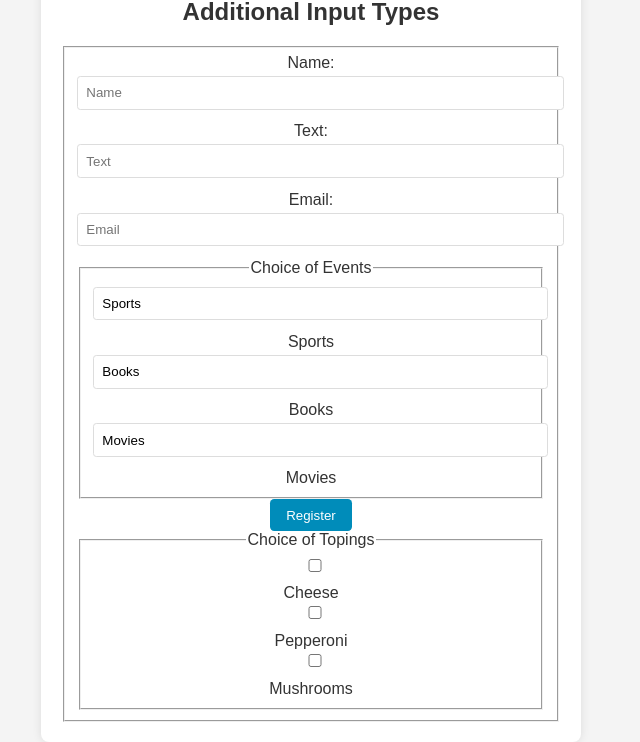
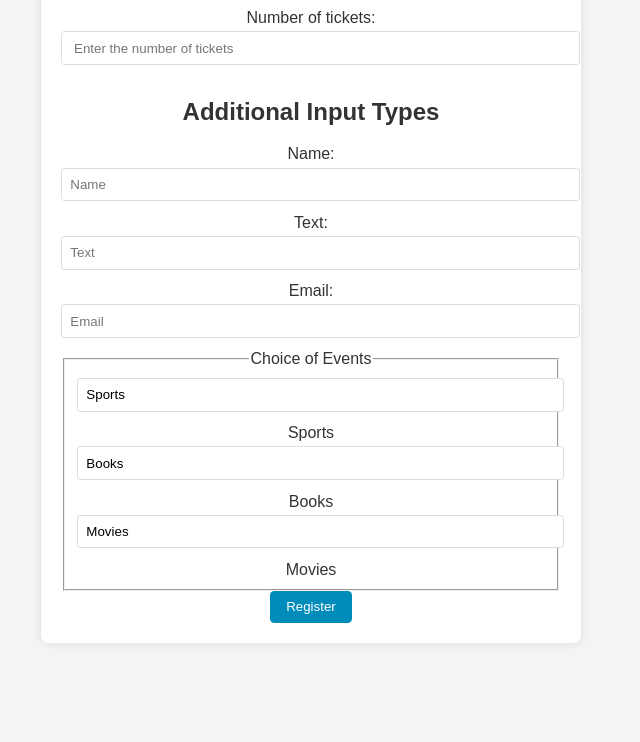
Before and after one commit to Hasratdeep/Hasratdeep_Kaur_lab_04, a plain HTML site: page index.html in a window 1280 px wide. Shown: the part 124-866 px from the top of the page, without its empty margins (329-969 px from the left). After the commit the page ends 800 px from the top, so only its background shows below. Drawn offline with Linux system fonts and the light colour scheme.

Commit message:
Updated the index.html file

```diff
--- a/index.html
+++ b/index.html
@@ -13,7 +13,6 @@
             <input type="number" id="numTickets" name="numTickets"
             min="1" max="15" placeholder=" Enter the number of tickets" required />
 			<h2>Additional Input Types</h2>
-			<fieldset>
 			<label for="name">Name:</label>
 			<input type="text" id="name" name="name" placeholder="Name" required />
 			<label for="text">Text:</label>
@@ -23,24 +22,14 @@
 			<fieldset>
 				<legend>Choice of Events</legend>
 				<input type="Event" id="Event1" name="Event 1" value="Sports" />
-				<label for="Event1">Sports</label><br />
+				<label for="Event1">Sports</label>
 				<input type="Event" id="Event2" name="Event2" value="Books" />
-				<label for="Event2">Books</label><br />
+				<label for="Event2">Books</label>
 				<input type="Event" id="Event3" name="Event3" value="Movies" />
-				<label for="Event3">Movies</label><br />
+				<label for="Event3">Movies</label>
 			</fieldset>
 			<button type="submit">Register</button>
 		</form>
 		<script src="script.js"></script>
 	</body>
 </html>
-
-<fieldset>
-    <legend>Choice of Topings</legend>
-    <input type="checkbox" id="topping1" name="topping1" value="cheese" />
-    <label for="topping1">Cheese</label><br />
-    <input type="checkbox" id="topping2" name="topping2" value="pepperoni" />
-    <label for="topping2">Pepperoni</label><br />
-    <input type="checkbox" id="topping3" name="topping3" value="mushrooms" />
-    <label for="topping3">Mushrooms</label><br />
-</fieldset>
```
